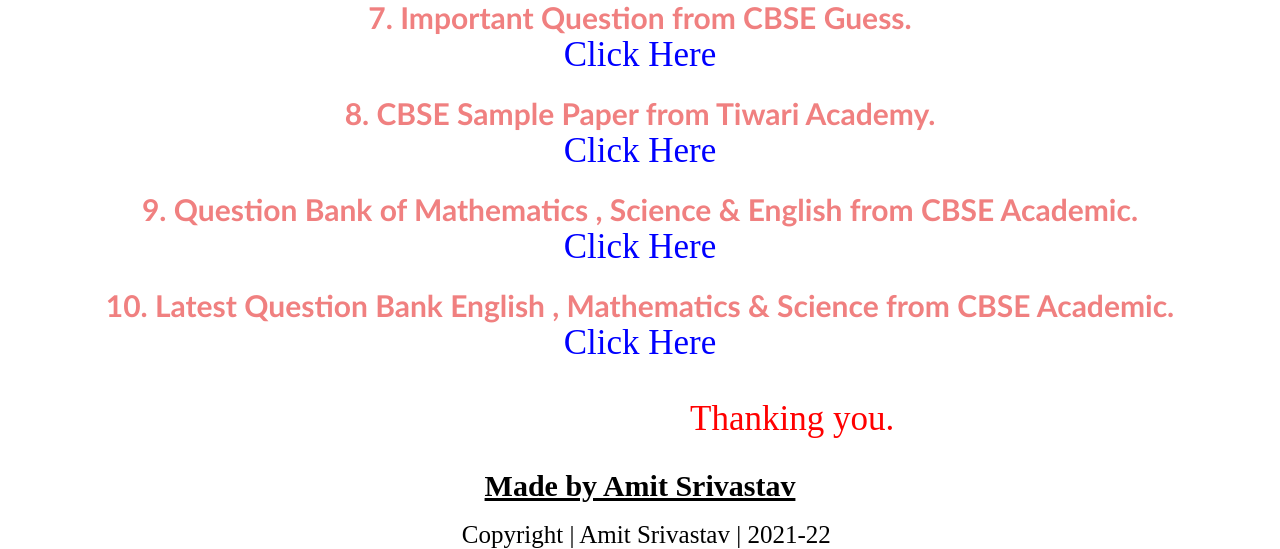
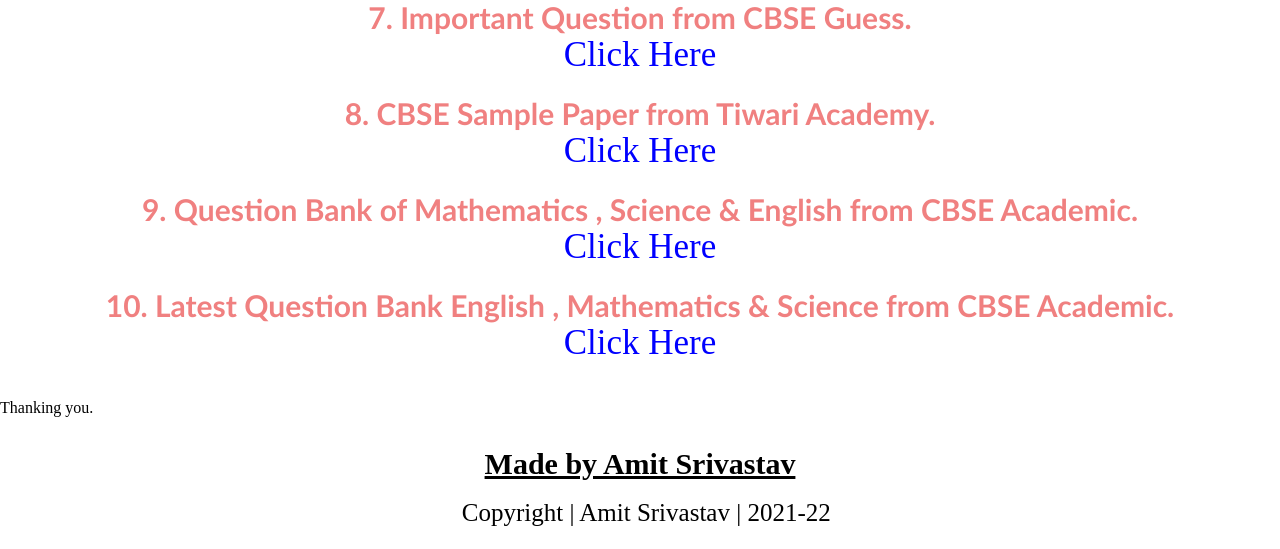
Before and after one commit to amitsrivastav72/class10questionspaper, a plain HTML site: page index.html in a window 1280 px wide. Shown: the part 753-1302 px from the top of the page. After the commit the page ends 1280 px from the top, so only its background shows below. Drawn offline with Linux system fonts and the light colour scheme.

Commit message:
Update index.html

```diff
--- a/index.html
+++ b/index.html
@@ -38,7 +38,9 @@
 			</div>
 			<br>
 			<br>
-		<abc>Thanking you.</abc>
+			<div class="abc">
+				Thanking you.
+			</div>
 		<h4>Made by Amit Srivastav</h4>
 		</div>
 		<br>
```
